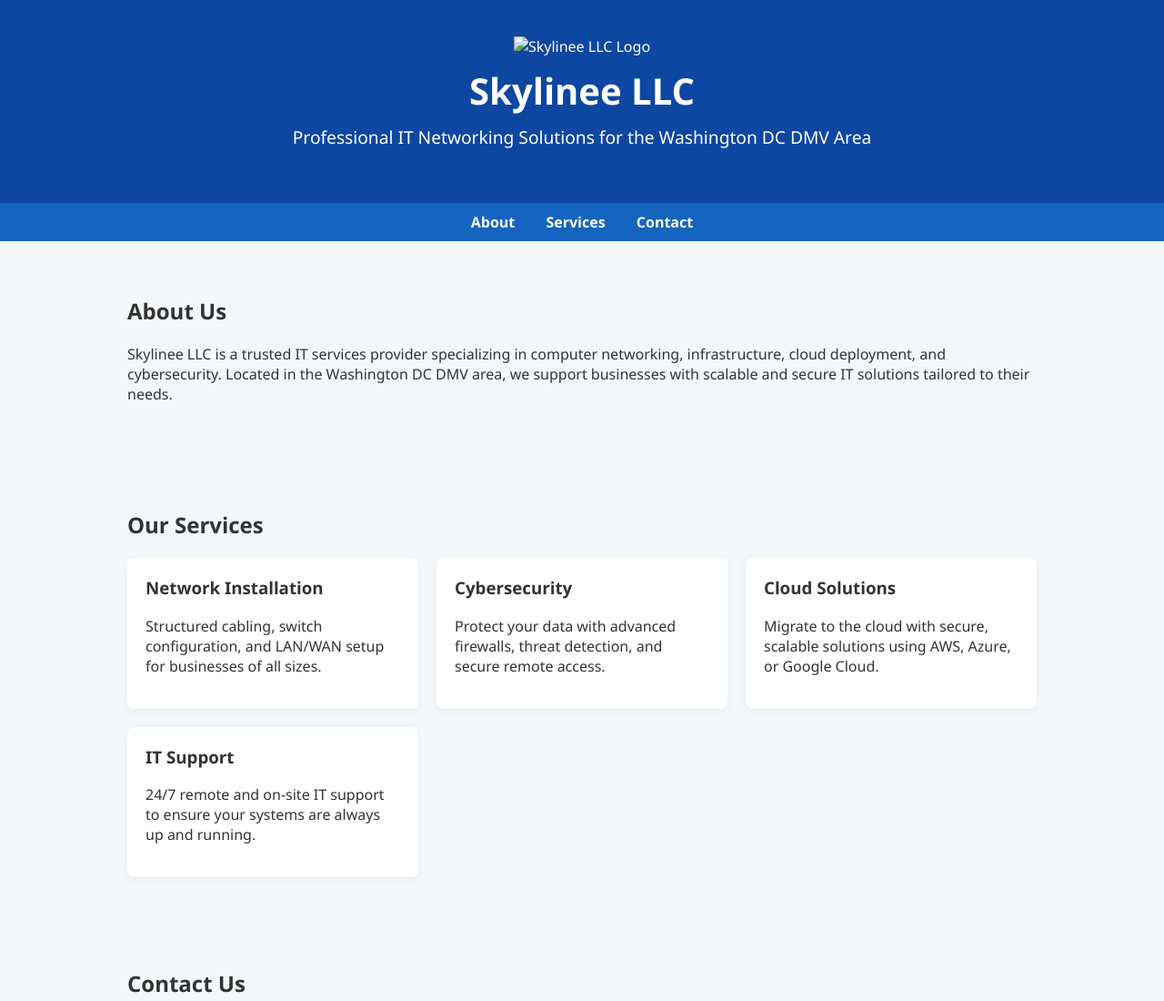
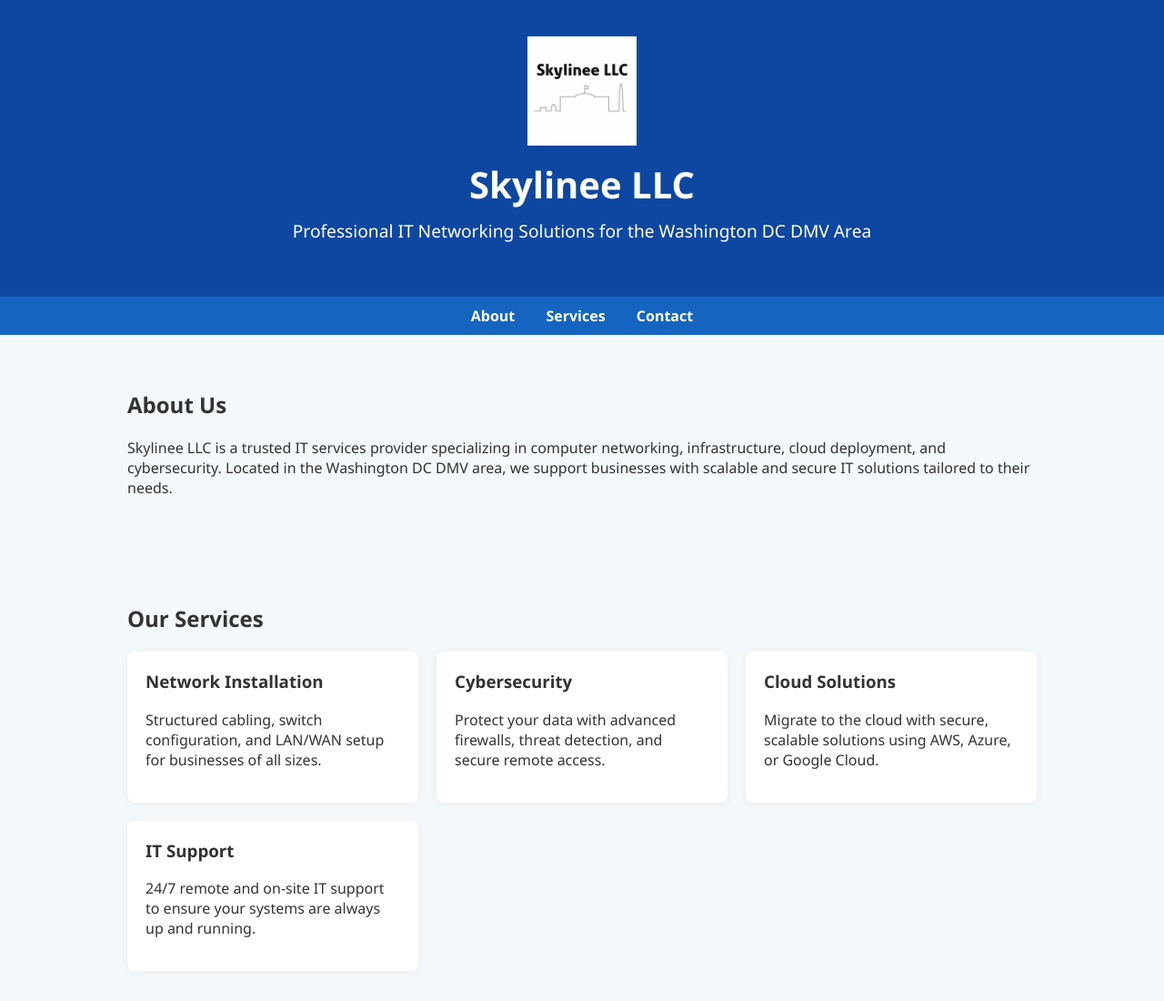
Before and after one commit to cojarman3011/skylinee-website, a plain HTML site: page index.html in a window 1280 px wide. Shown: the top 1100 px of the page at 91% size. Drawn offline with Linux system fonts and the light colour scheme.

Commit message:
Update index.html

```diff
--- a/index.html
+++ b/index.html
@@ -87,7 +87,7 @@
 <body>
 
 <header>
-  <img src="skylineelogo.png" alt="Skylinee LLC Logo" />
+  <img src="https://github.com/cojarman3011/skylinee-website/raw/main/skylinee%20logo.png" alt="Skylinee LLC Logo" />
   <h1>Skylinee LLC</h1>
   <p>Professional IT Networking Solutions for the Washington DC DMV Area</p>
 </header>
```
